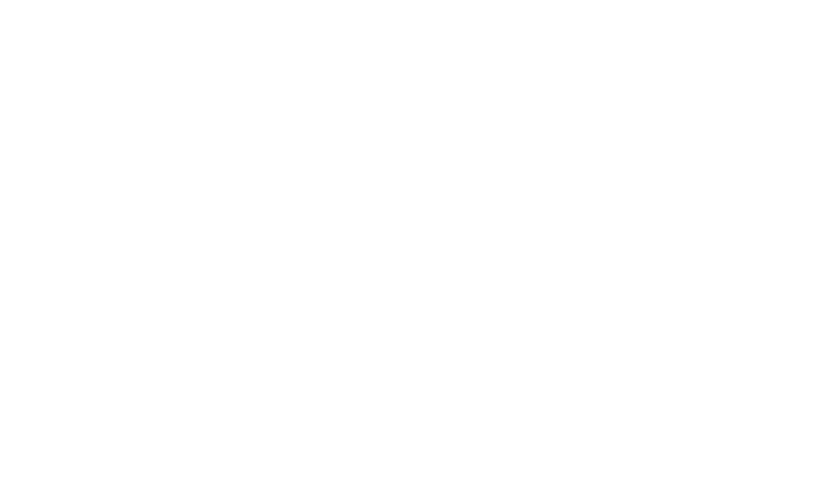
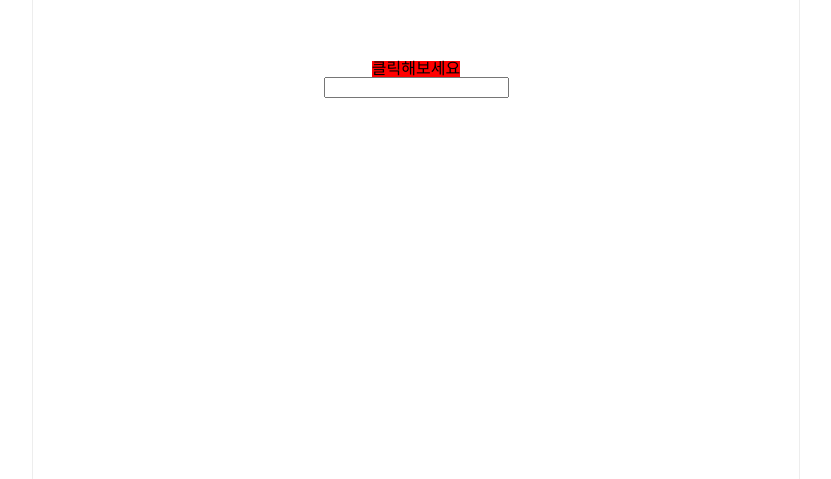
Before and after one commit to cokid1998/localhosting, a React (Vite) app: page /event in a window 1280 px wide. Before the commit this address had no page. Shown: the part 321-800 px from the top of the page, without its empty margins (224-1055 px from the left). Built offline with nearby package versions, Linux system fonts and the light colour scheme.

Commit message:
study: event object

```diff
--- a/src/App.jsx
+++ b/src/App.jsx
@@ -3,6 +3,7 @@
 import Test from "@/page/Test";
 import Main from "@/page/Main";
 import Hello from "@/page/Hello";
+import EventTest from "@/page/test/EventTest";
 
 function App() {
   return (
@@ -10,6 +11,7 @@
       <Routes>
         <Route path="/" element={<Main />} />
         <Route path="/test" element={<Test />} />
+        <Route path="/event" element={<EventTest />} />
       </Routes>
     </Layout>
   );
--- a/src/components/Layout/Layout.module.css
+++ b/src/components/Layout/Layout.module.css
@@ -1,3 +1,7 @@
 .container {
+  max-width: 768px;
   height: 100svh;
+  margin: 0 auto;
+  border-right: 1px solid #ededed;
+  border-left: 1px solid #ededed;
 }
--- /dev/null
+++ b/src/page/test/EventTest.jsx
@@ -0,0 +1,34 @@
+import styles from "@/page/test/EventTest.module.css";
+
+// http://localhost:5173/event 들어가보세요
+
+function EventTest() {
+  function 첫번째div_onClick이벤트함수() {
+    window.alert("짠");
+    // 이 영역에 div를 클릭했을 때 나오게 하고싶은 action을 적용해보세요
+    // ex) console.log("hello world"); 개발자 도구에 hello world 글자가 찍힘
+  }
+  function 두번째input_onClick이벤트함수(e) {
+    console.log(e.target.value);
+    // 개발자 도구를 열어서 input태그에 글자를 타이핑해보세요
+    // 여기서 파라미터로 받는 e는 뭘까요?
+    // 📚숙제에요.. 알아오세요
+    // 힌트는 커밋제목입니다.
+  }
+
+  // 자바스크립트에서는 함수를 만드는 방법이 3가지가 있습니다.
+  // 그 중 화살표함수가 있는데요. 요즘에는 거의 화살표함수를 많이 사용합니다.
+  // 위에 이벤트 함수 2개 화살표함수로 바꿔보세요
+  // 숙제입니다..
+
+  return (
+    <div className={styles.container}>
+      <div className={styles.firstDiv} onClick={첫번째div_onClick이벤트함수}>
+        클릭해보세요
+      </div>
+      <input onChange={(e) => 두번째input_onClick이벤트함수(e)} />
+    </div>
+  );
+}
+
+export default EventTest;
--- /dev/null
+++ b/src/page/test/EventTest.module.css
@@ -0,0 +1,13 @@
+.container {
+  margin: 0 auto;
+  display: flex;
+  flex-direction: column;
+  justify-content: center;
+  align-items: center;
+  height: 100%;
+}
+
+.firstDiv {
+  width: fit-content;
+  background-color: red;
+}
```
